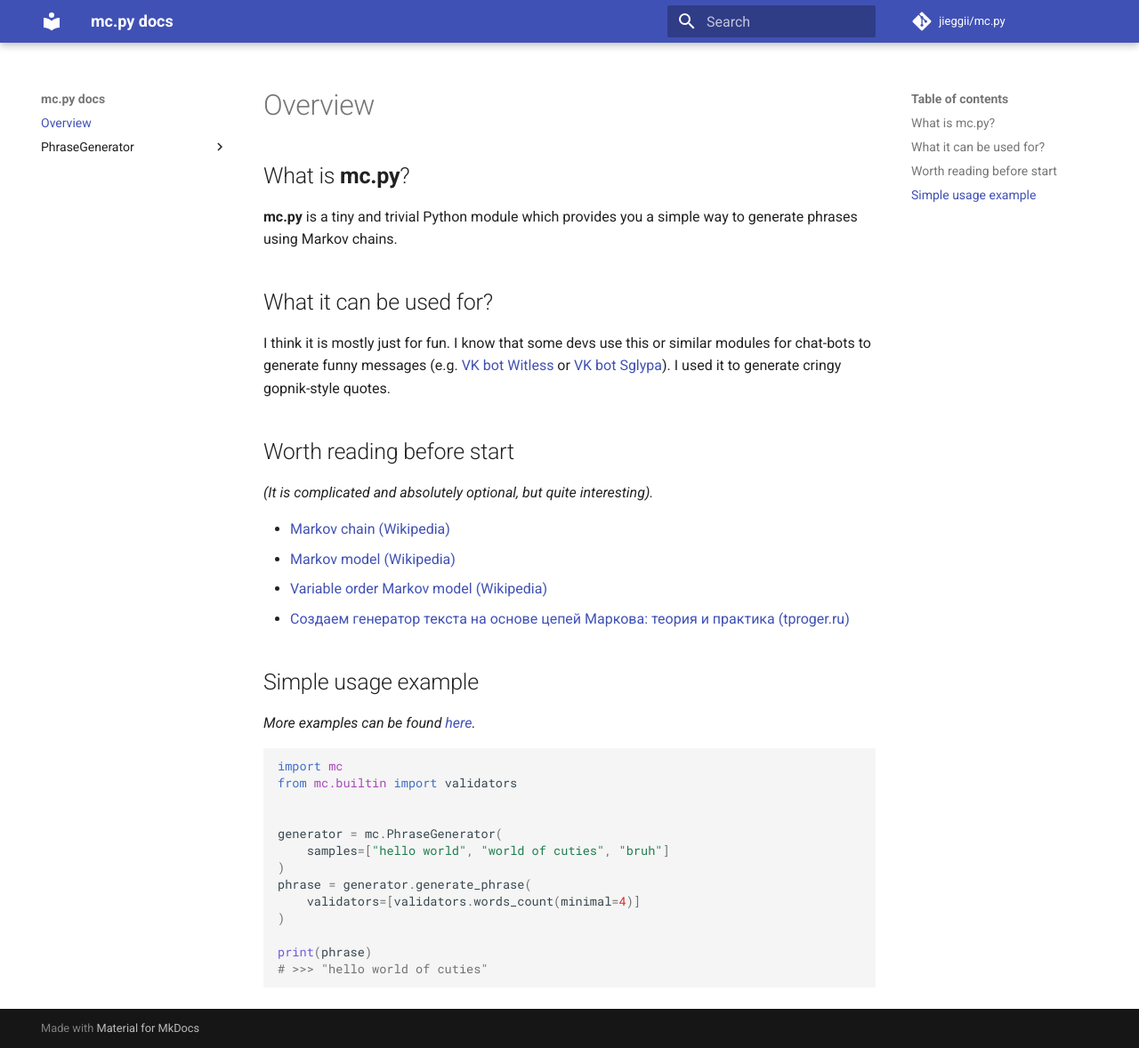
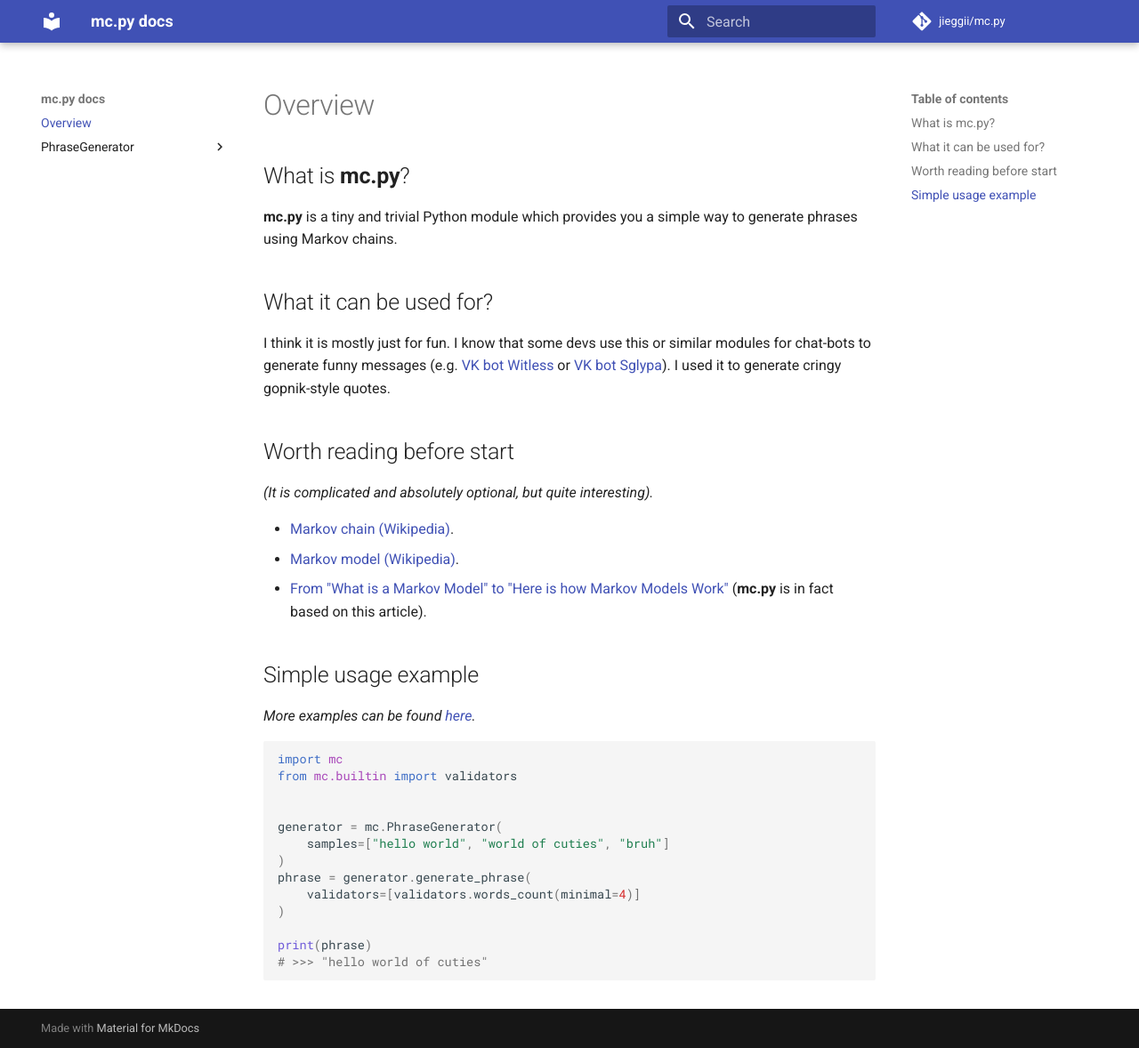
Before and after one commit to jieggii/mc.py, an MkDocs documentation site: the page built from docs/index.md, in a window 1280 px wide and 1178 px high. Shown: the whole window at 89% size. Built offline with MkDocs 1.6.1 and Material for MkDocs 9.7.7, drawn with Linux system fonts in a browser that asks for light colours; comment, search, counter and statistics services are not loaded.

Commit message:
Update docs

```diff
--- a/docs/index.md
+++ b/docs/index.md
@@ -14,10 +14,10 @@ cringy gopnik-style quotes.
 ## Worth reading before start
 _(It is complicated and absolutely optional, but quite interesting)._
 
-* [Markov chain (Wikipedia)](https://en.wikipedia.org/wiki/Markov_chain)
-* [Markov model (Wikipedia)](https://en.wikipedia.org/wiki/Markov_model)
-* [Variable order Markov model (Wikipedia)](https://en.wikipedia.org/wiki/Variable-order_Markov_model)
-* [Создаем генератор текста на основе цепей Маркова: теория и практика (tproger.ru)](https://tproger.ru/translations/markov-chains/)
+* [Markov chain (Wikipedia)](https://en.wikipedia.org/wiki/Markov_chain).
+* [Markov model (Wikipedia)](https://en.wikipedia.org/wiki/Markov_model).
+* [From "What is a Markov Model" to "Here is how Markov Models Work"](https://hackernoon.com/from-what-is-a-markov-model-to-here-is-how-markov-models-work-1ac5f4629b71)
+(**mc.py** is in fact based on this article).
 
 ## Simple usage example
 _More examples can be found [here](https://github.com/jieggii/mc.py/tree/master/examples)._
```
